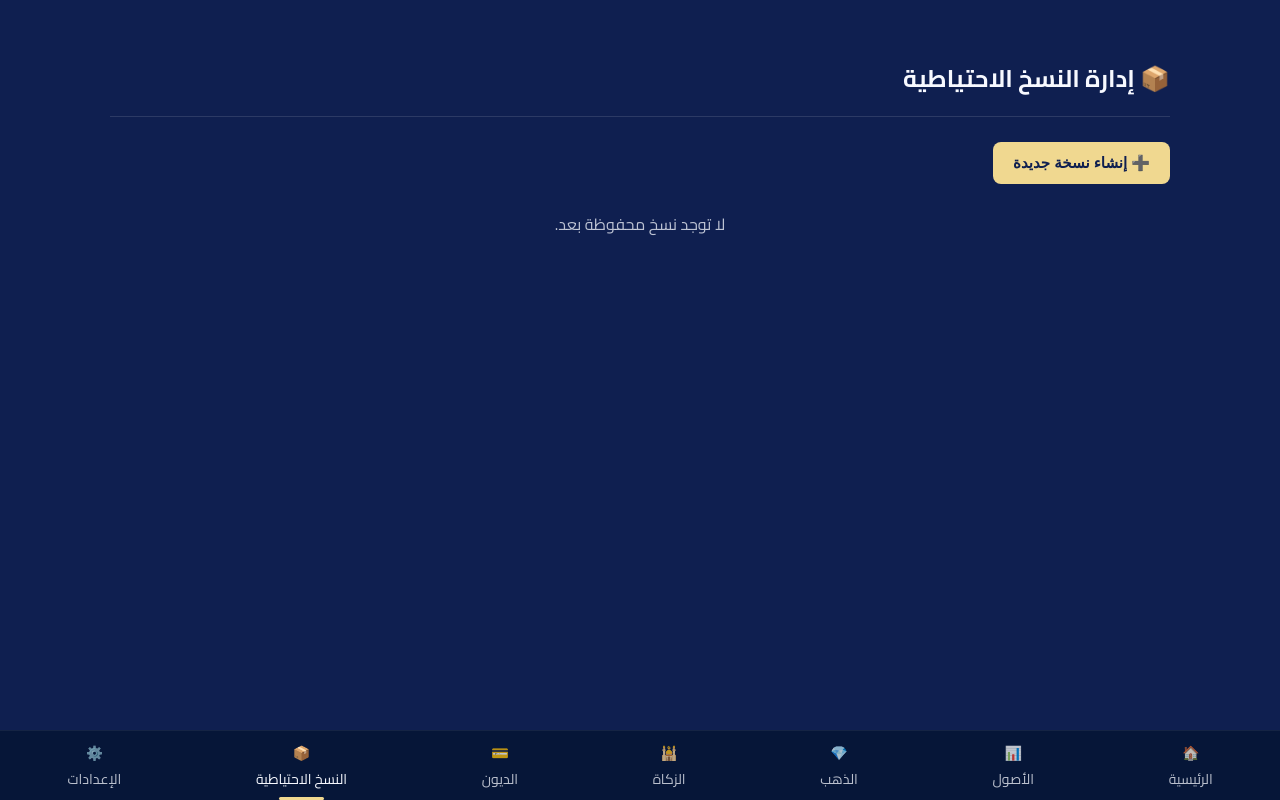
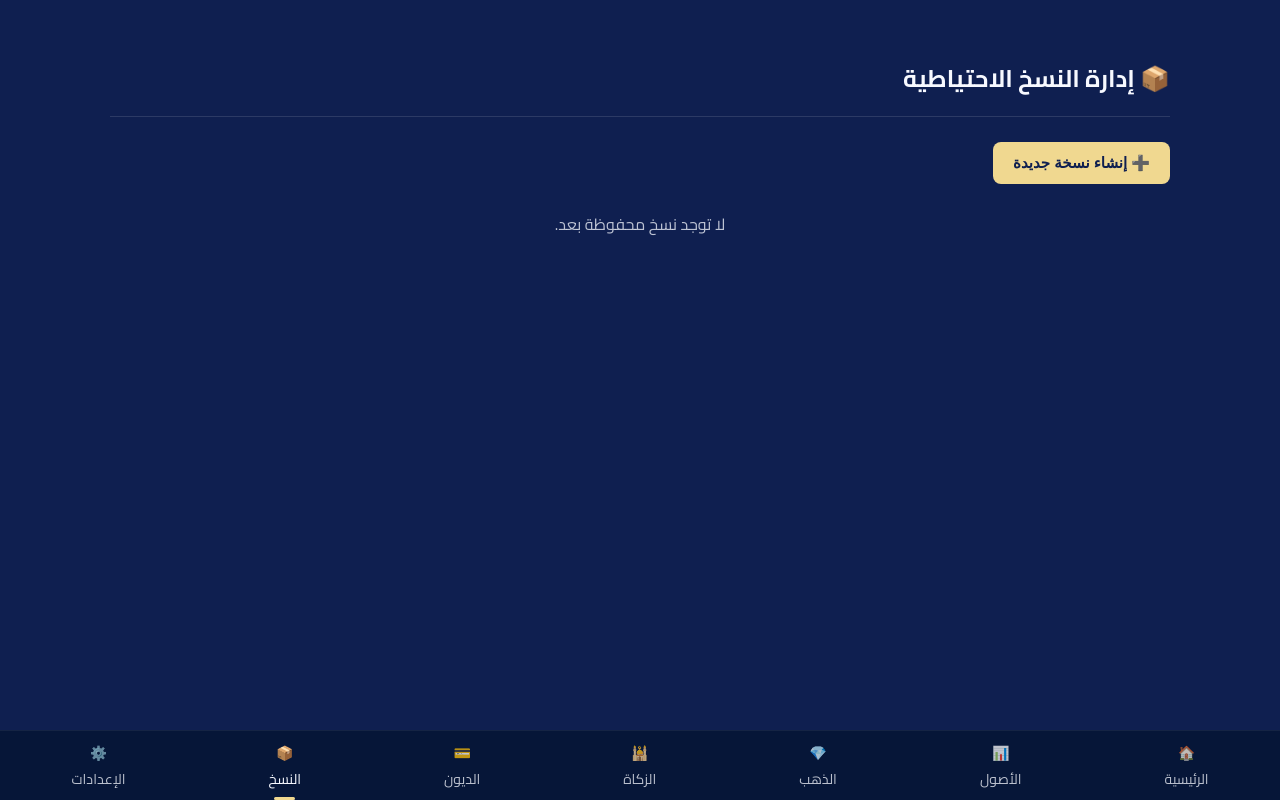
Before and after one commit to awadhalkelali01/MyWallet-Release-v1.0, a plain HTML site: page backup.html in a window 1280 px wide. Drawn offline with Linux system fonts and the light colour scheme.

Commit message:
Update backup.html

```diff
--- a/backup.html
+++ b/backup.html
@@ -25,7 +25,7 @@
     <a href="gold.html"><span class="icon">💎</span><span>الذهب</span></a>
     <a href="zakat.html"><span class="icon">🕌</span><span>الزكاة</span></a>
     <a href="debts.html"><span class="icon">💳</span><span>الديون</span></a>
-    <a href="backup.html" class="active"><span class="icon">📦</span><span>النسخ الاحتياطية</span></a>
+    <a href="backup.html" class="active"><span class="icon">📦</span><span>النسخ</span></a>
     <a href="settings.html"><span class="icon">⚙️</span><span>الإعدادات</span></a>
 </nav>
 
```
